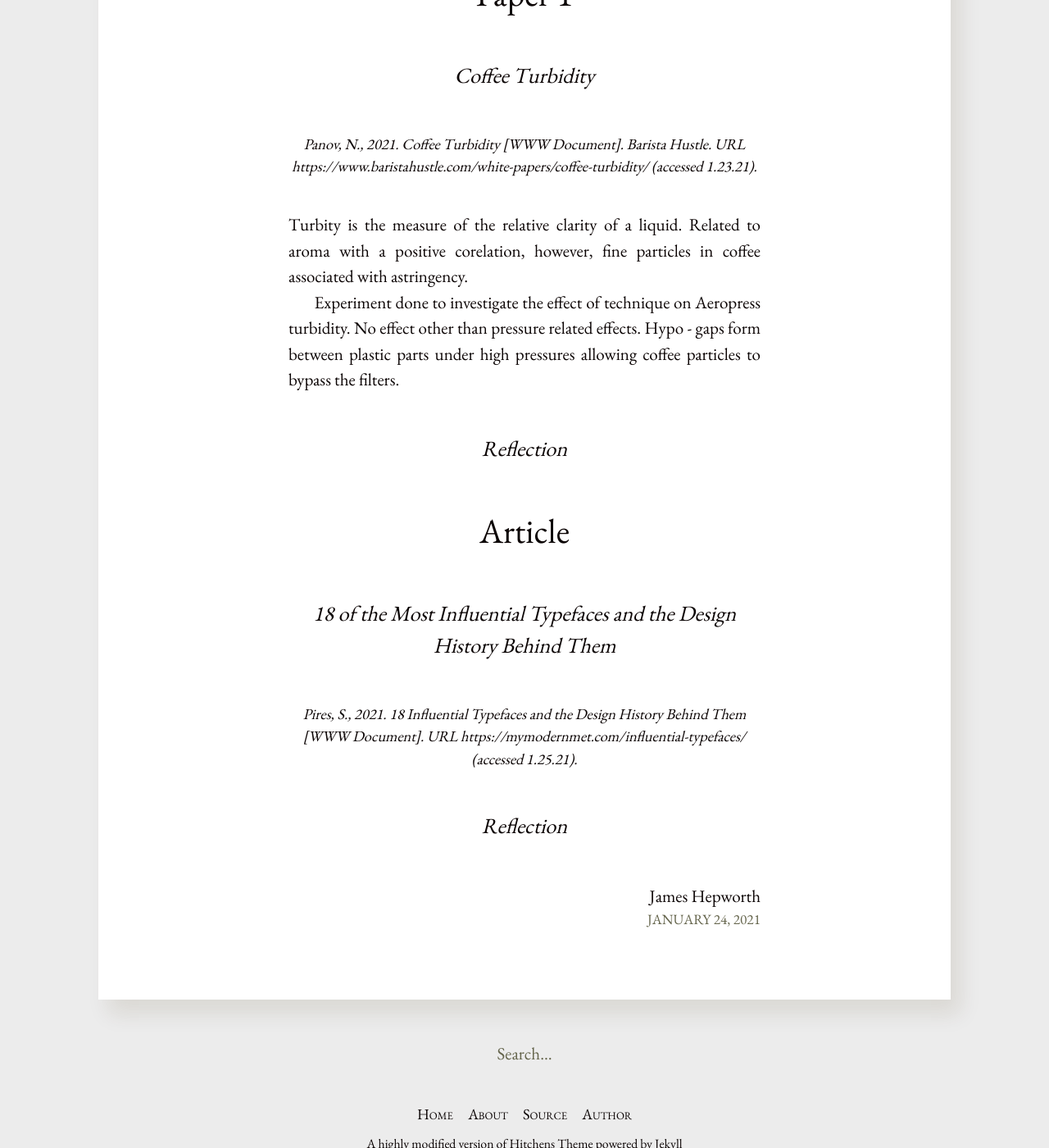
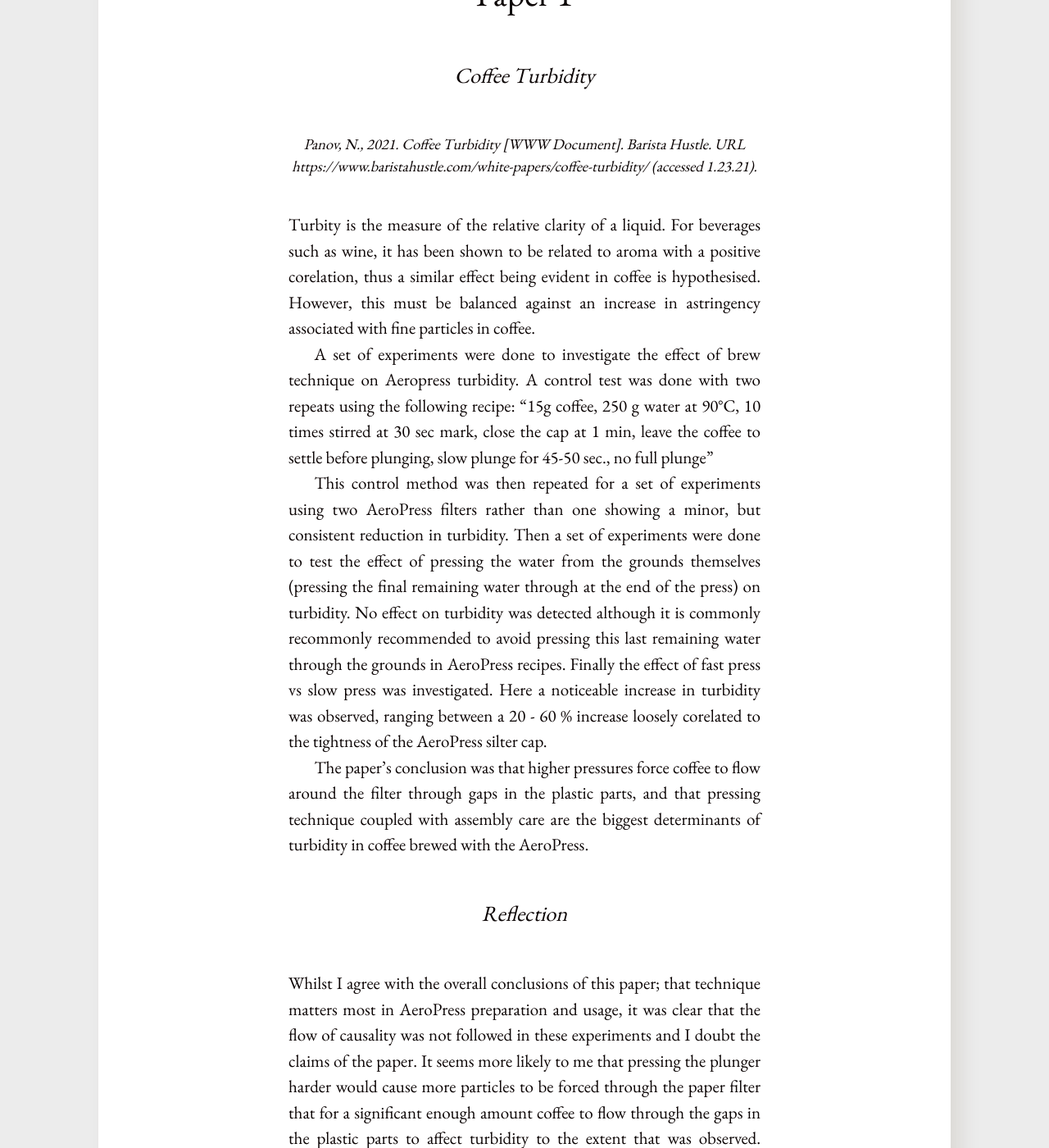
Before and after one commit to opus-meum/opus-meum.github.io, a Jekyll site: the page built from _posts/2021-01-24-week-2.md, in a window 1280 px wide and 1400 px high, scrolled down 519 px. Shown: the whole window at 82% size. Built offline with Jekyll 4.4.1, drawn with Linux system fonts in a browser that asks for light colours; some of the changed text lies outside the part shown.

Commit message:
Update 2021-01-24-week-2.md

```diff
--- a/_posts/2021-01-24-week-2.md
+++ b/_posts/2021-01-24-week-2.md
@@ -10,33 +10,39 @@ tags: coffee, turbidity, AeroPress
 #### Coffee Turbidity
 ###### Panov, N., 2021. Coffee Turbidity [WWW Document]. Barista Hustle. URL https://www.baristahustle.com/white-papers/coffee-turbidity/ (accessed 1.23.21).
 
-Turbity is the measure of the relative clarity of a liquid. Related to aroma with a positive corelation, however, fine particles in coffee associated with astringency.
+Turbity is the measure of the relative clarity of a liquid. For beverages such as wine, it has been shown to be related to aroma with a positive corelation, thus a similar effect being evident in coffee is hypothesised. However, this must be balanced against an increase in astringency associated with fine particles in coffee.
 
-Experiment done to investigate the effect of technique on Aeropress turbidity. No effect other than pressure related effects. Hypo - gaps form between plastic parts under high pressures allowing coffee particles to bypass the filters.
+A set of experiments were done to investigate the effect of brew technique on Aeropress turbidity. A control test was done with two repeats using the following recipe: "15g coffee, 250 g water at 90°C, 10 times stirred at 30 sec mark, close the cap at 1 min, leave the coffee to settle before plunging, slow plunge for 45-50 sec., no full plunge"
+
+This control method was then repeated for a set of experiments using two AeroPress filters rather than one showing a minor, but consistent reduction in turbidity. Then a set of experiments were done to test the effect of pressing the water from the grounds themselves (pressing the final remaining water through at the end of the press) on turbidity. No effect on turbidity was detected although it is commonly recommonly recommended to avoid pressing this last remaining water through the grounds in AeroPress recipes. Finally the effect of fast press vs slow press was investigated. Here a noticeable increase in turbidity was observed, ranging between a 20 - 60 % increase loosely corelated to the tightness of the AeroPress silter cap.
+
+The paper's conclusion was that higher pressures force coffee to flow around the filter through gaps in the plastic parts, and that pressing technique coupled with assembly care are the biggest determinants of turbidity in coffee brewed with the AeroPress.
 
 #### Reflection
 <div style = "text-align: justify;
   text-indent: 0em;
   text-justify: inter-word;">
-
+Whilst I agree with the overall conclusions of this paper; that technique matters most in AeroPress preparation and usage, it was clear that the flow of causality was not followed in these experiments and I doubt the claims of the paper. It seems more likely to me that pressing the plunger harder would cause more particles to be forced through the paper filter that for a significant enough amount coffee to flow through the gaps in the plastic parts to affect turbidity to the extent that was observed. Overall this was a poorly written article which resulted in me being quite disappointed in Barista Hustle, a group which describe themsels as the "industry's leading online barista training provider."
 </div>
 
 ## Article
 #### 18 of the Most Influential Typefaces and the Design History Behind Them
 ###### Pires, S., 2021. 18 Influential Typefaces and the Design History Behind Them [WWW Document]. URL https://mymodernmet.com/influential-typefaces/ (accessed 1.25.21).
 
-
-<div style = "text-align: justify;
-  text-indent: 0em;
-  text-justify: inter-word;">
-
-</div>
-
-
+A fascinating review of many of the most recognisable typefaces in the modern world. The article details the major features of various typefaces, their origins, and what they have been used for.
 
 #### Reflection
 <div style = "text-align: justify;
   text-indent: 0em;
   text-justify: inter-word;">
+ "Many creatives have strong opinions on typefaces and fonts, and some have strict rules on which they use and when." Agreed. Although this clearly applies to non-creatives too. Who knew that several of the most prolific typefaces are hundreds, if not thousands, of years old?
+</div>
 
+## Book 2
+#### Words of Radiance
+###### Brandon Sanderson
+<div style = "text-align: justify;
+  text-indent: 0em;
+  text-justify: inter-word;">
+Book two of The Stormlight Archive, Words of Radiance continues the narrative of The Way of Kings expanding the characters and introducing some additions. The story of this book offers more than its prequel but the style frustrates more. With cliff-hanger at the end of every chapter one quickly tires of the writing in a long book split over two volumes.
 </div>
```
